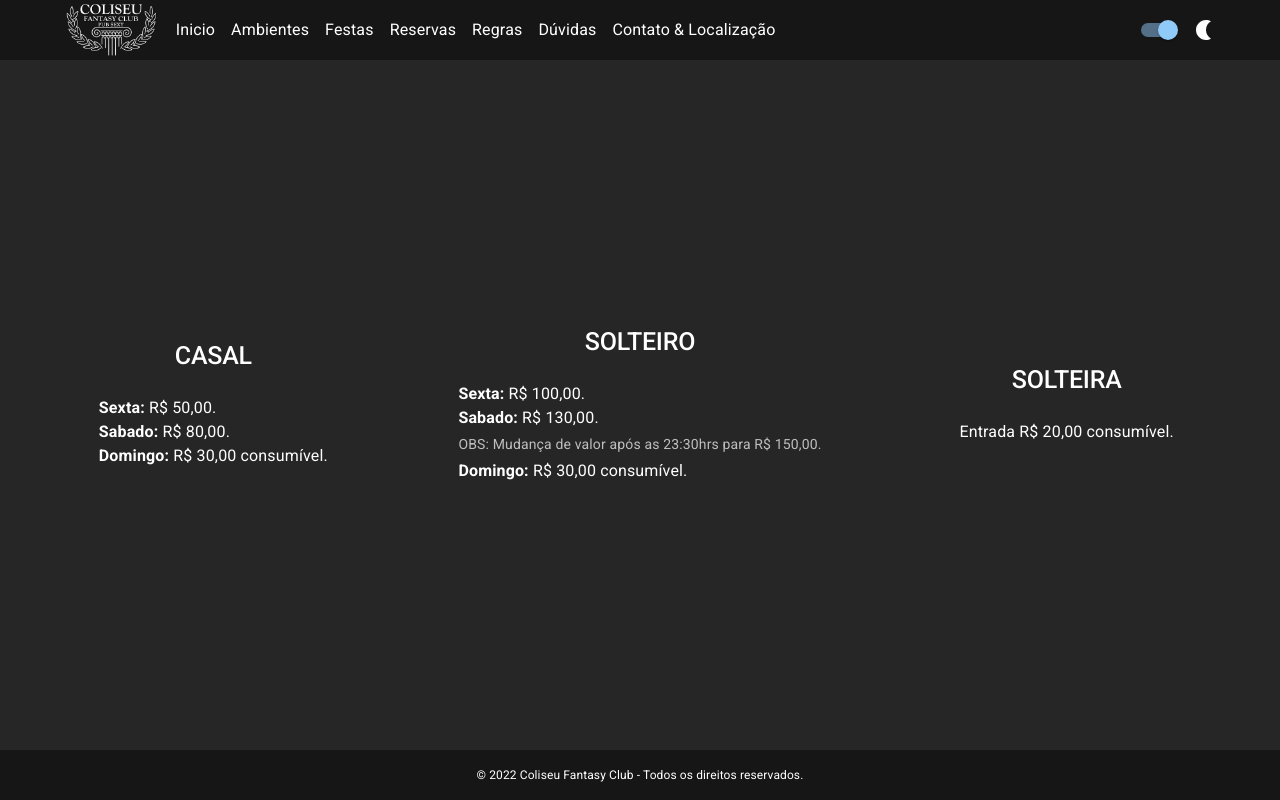
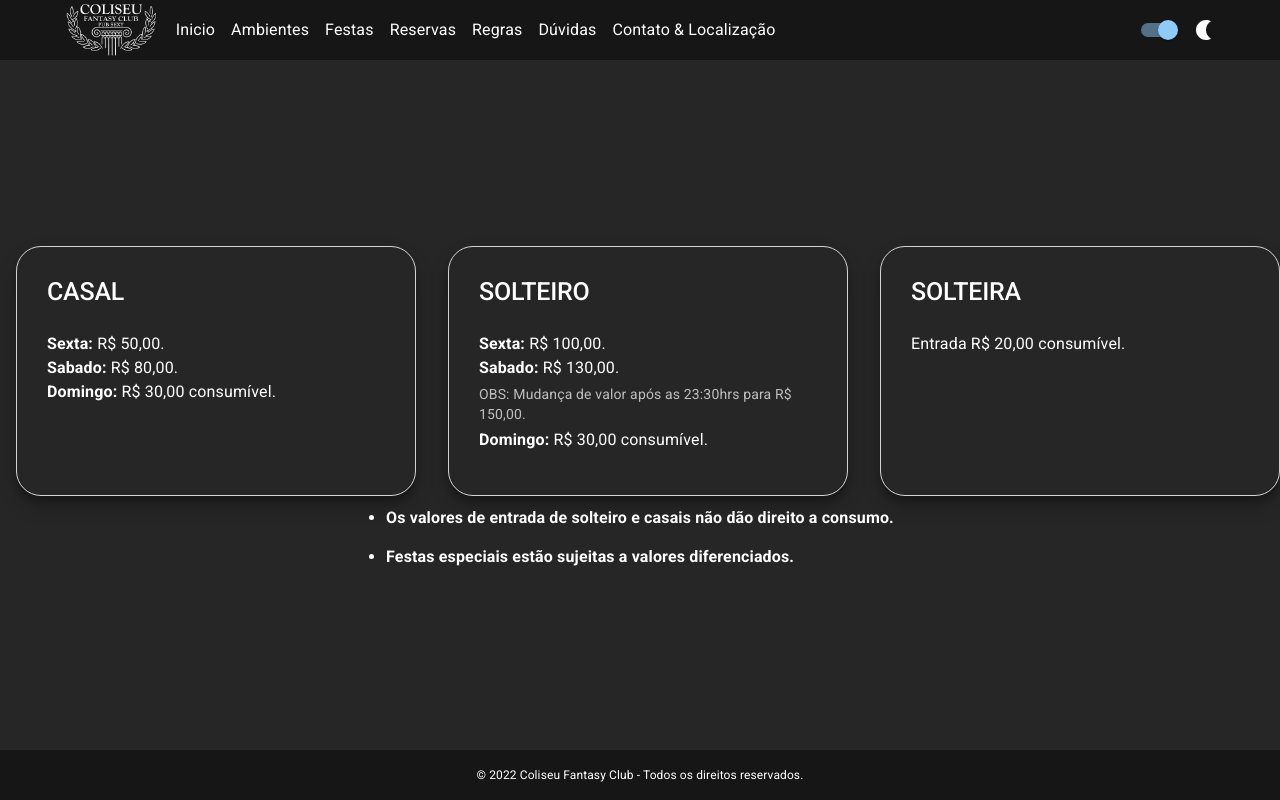
Before and after one commit to leozera14/Coliseu, a React (Vite) app: page /festas in a window 1280 px wide. Built offline with nearby package versions, Linux system fonts and the light colour scheme.

Commit message:
Finish parties page

```diff
--- a/src/components/Header/Header.tsx
+++ b/src/components/Header/Header.tsx
@@ -23,8 +23,6 @@ import { useTheme as useThemeHook } from "../../hooks/theme/useTheme";
 
 //Images
 import Logo from "../../assets/logo.png";
-
-const theme = createTheme();
 
 const useStyles: any = makeStyles(() => ({
   wrapper: {
--- a/src/pages/Parties/Parties.tsx
+++ b/src/pages/Parties/Parties.tsx
@@ -13,19 +13,29 @@ import { useMediaQuery } from "@mui/material";
 
 const useStyles: any = makeStyles(() => ({
   container: {
-    height: "calc(100vh - 110px)",
-    padding: "32px 0",
-    overflowY: "scroll",
+    display: "flex",
+    flexDirection: "column",
+    alignItems: "center",
+    justifyContent: "center",
   },
 
   listContainer: {
     display: "flex",
-    height: "100%",
+    height: "80%",
     alignItems: "center",
   },
   listItem: {
     display: "flex",
     flexDirection: "column",
+  },
+  borderedDiv: {
+    width: "400px",
+    height: "250px",
+    maxWidth: "100%",
+    padding: "30px",
+    border: "1px solid rgba(255,255,255, .8)",
+    boxShadow: "0 10px 20px rgba(0,0,0,0.19), 0 6px 6px rgba(0,0,0,0.23)",
+    borderRadius: 25,
   },
 }));
 
@@ -38,10 +48,7 @@ export const Parties = () => {
       <Box
         className={classes.container}
         sx={{
-          display: "flex",
-          flexDirection: "column",
-          alignItems: "center",
-          justifyContent: "center",
+          height: isMobile ? "100%" : "calc(100vh - 110px)",
         }}
       >
         <Grid xs={12} sx={{ width: "100%" }}>
@@ -53,13 +60,18 @@ export const Parties = () => {
             }}
           >
             <ListItem className={classes.listItem}>
+              <div className={classes.borderedDiv}>
                 <Typography
                   variant="h2"
-                sx={{ fontSize: "25px", fontWeight: 500, marginBottom: "25px" }}
+                  sx={{
+                    fontSize: "25px",
+                    fontWeight: 500,
+                    marginBottom: "25px",
+                  }}
                 >
                   CASAL
                 </Typography>
-              <div>
+
                 <Typography component="p">
                   <b>Sexta: </b>R$ 50,00.
                 </Typography>
@@ -73,13 +85,18 @@ export const Parties = () => {
             </ListItem>
 
             <ListItem className={classes.listItem}>
+              <div className={classes.borderedDiv}>
                 <Typography
                   variant="h2"
-                sx={{ fontSize: "25px", fontWeight: 500, marginBottom: "25px" }}
+                  sx={{
+                    fontSize: "25px",
+                    fontWeight: 500,
+                    marginBottom: "25px",
+                  }}
                 >
                   SOLTEIRO
                 </Typography>
-              <div>
+
                 <Typography component="p">
                   <b>Sexta: </b>R$ 100,00.
                 </Typography>
@@ -94,19 +111,47 @@ export const Parties = () => {
             </ListItem>
 
             <ListItem className={classes.listItem}>
+              <div className={classes.borderedDiv}>
                 <Typography
                   variant="h2"
-                sx={{ fontSize: "25px", fontWeight: 500, marginBottom: "25px" }}
+                  sx={{
+                    fontSize: "25px",
+                    fontWeight: 500,
+                    marginBottom: "25px",
+                  }}
                 >
                   SOLTEIRA
                 </Typography>
-              <div>
+
                 <Typography component="p">
                   Entrada R$ 20,00 consumível.
                 </Typography>
               </div>
             </ListItem>
           </List>
+          <div
+            style={{
+              width: "100%",
+              display: "flex",
+              justifyContent: "center",
+              alignItems: "center",
+              padding: isMobile ? "0 30px" : "none",
+            }}
+          >
+            <ul
+              style={{
+                listStyle: isMobile ? "none" : "disc",
+              }}
+            >
+              <li style={{ fontWeight: "bold" }}>
+                Os valores de entrada de solteiro e casais não dão direito a
+                consumo.
+              </li>
+              <li style={{ marginTop: "15px", fontWeight: "bold" }}>
+                Festas especiais estão sujeitas a valores diferenciados.
+              </li>
+            </ul>
+          </div>
         </Grid>
       </Box>
     </>
```
Lines whose indentation alone changed are shown as unchanged.
